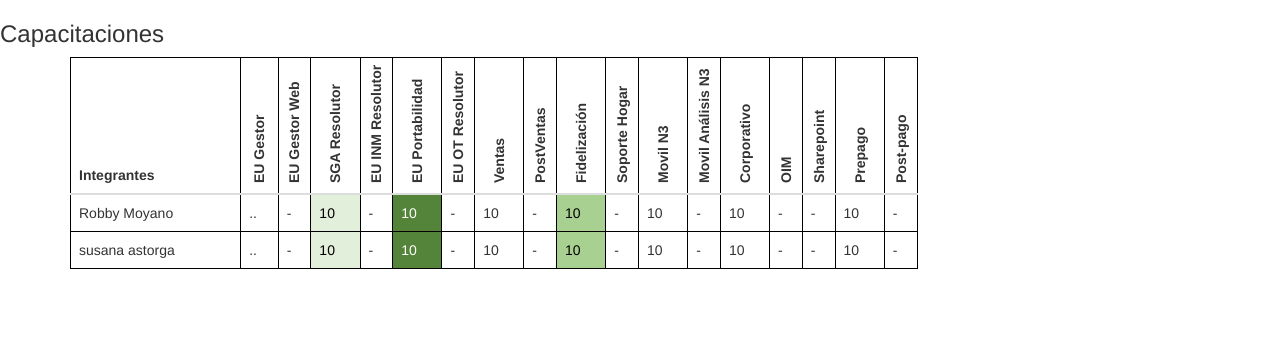
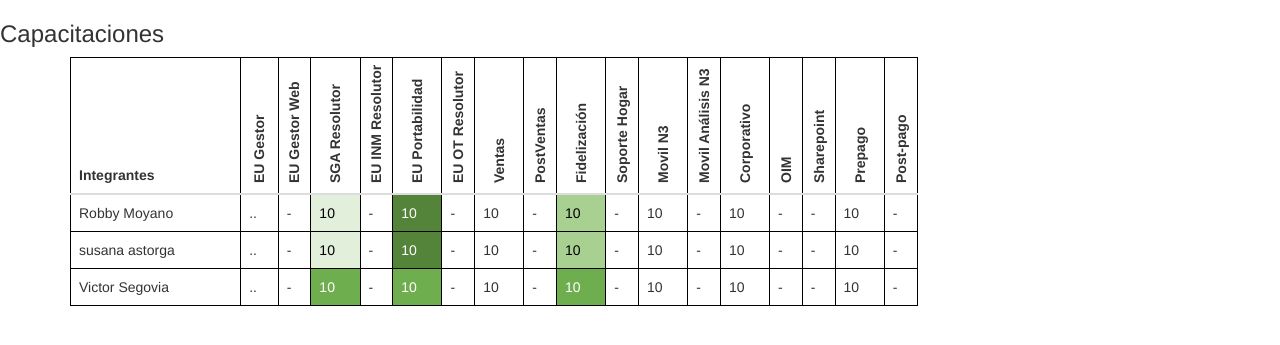
Before and after one commit to robbymoyano/dashcapacitaciones, a plain HTML site: page index.html in a window 1280 px wide. Shown: the part 69-414 px from the top of the page. Drawn offline with Linux system fonts and the light colour scheme.

Commit message:
Se añade a Victor

```diff
--- a/index.html
+++ b/index.html
@@ -249,6 +249,30 @@ background-color: rgb(83, 132, 57);
                                 <td>-</td>
 
                             </tr>
+
+                            <tr>
+                                <td>Victor Segovia</td>
+                                <td>..</td>
+                                <td>-</td>
+                                <td class="verde80">10</td>
+                                <td>-</td>
+                                <td class="verde80">10</td>
+                                <td>-</td>
+                                <td>10</td>
+                                <td>-</td>
+                                <td class="verde80">10</td>
+                                <td>-</td>
+
+                                <td>10</td>
+                                <td>-</td>
+                                <td>10</td>
+                                <td>-</td>
+
+                                <td>-</td>
+                                <td>10</td>
+                                <td>-</td>
+
+                            </tr>
                         </tbody>
                     </table>
                 </div>
```
